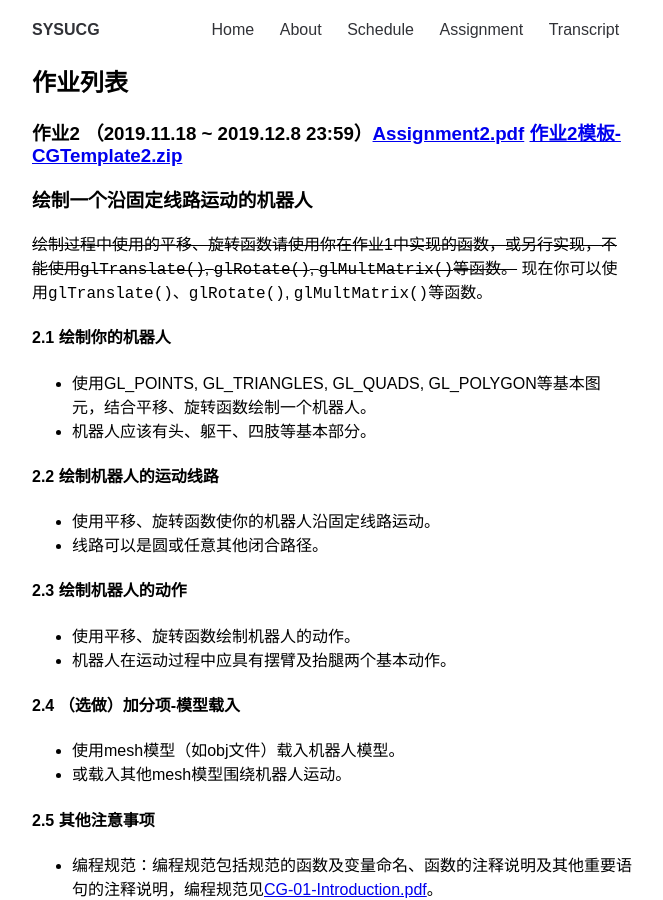
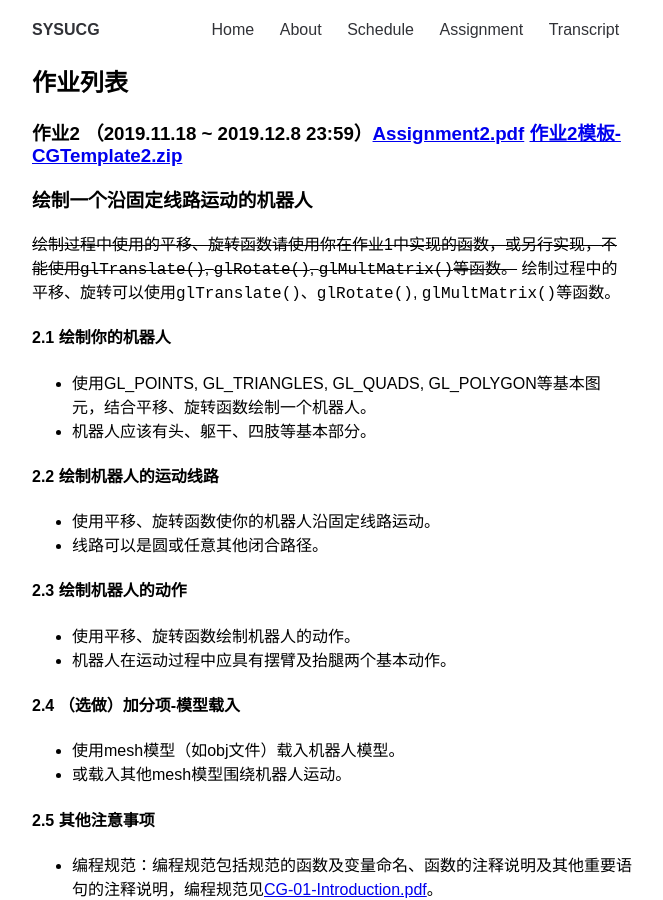
Before and after one commit to sysucg2019/sysucg2019.github.io, a Jekyll site: the page built from assignment.md, in a window 1280 px wide and 900 px high, scrolled down 492 px. Shown: the whole window, without its empty margins (308-971 px from the left). Built offline with Jekyll 4.4.1, drawn with Linux system fonts in a browser that asks for light colours.

Commit message:
Update assignment.md

```diff
--- a/assignment.md
+++ b/assignment.md
@@ -14,7 +14,7 @@ permalink: /assignment/
 ### 绘制一个沿固定线路运动的机器人
 
 ~~绘制过程中使用的平移、旋转函数请使用你在作业1中实现的函数，或另行实现，不能使用`glTranslate()`, `glRotate()`, `glMultMatrix()`等函数。~~
-现在你可以使用`glTranslate()`、`glRotate()`, `glMultMatrix()`等函数。
+绘制过程中的平移、旋转可以使用`glTranslate()`、`glRotate()`, `glMultMatrix()`等函数。
 
 #### 2.1 绘制你的机器人
 -  使用GL_POINTS, GL_TRIANGLES, GL_QUADS, GL_POLYGON等基本图元，结合平移、旋转函数绘制一个机器人。
```
